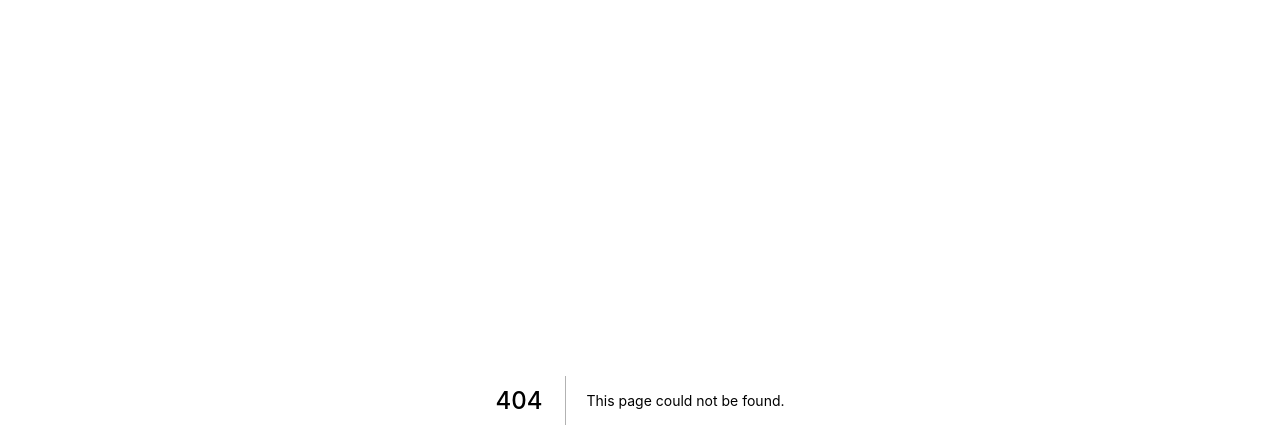
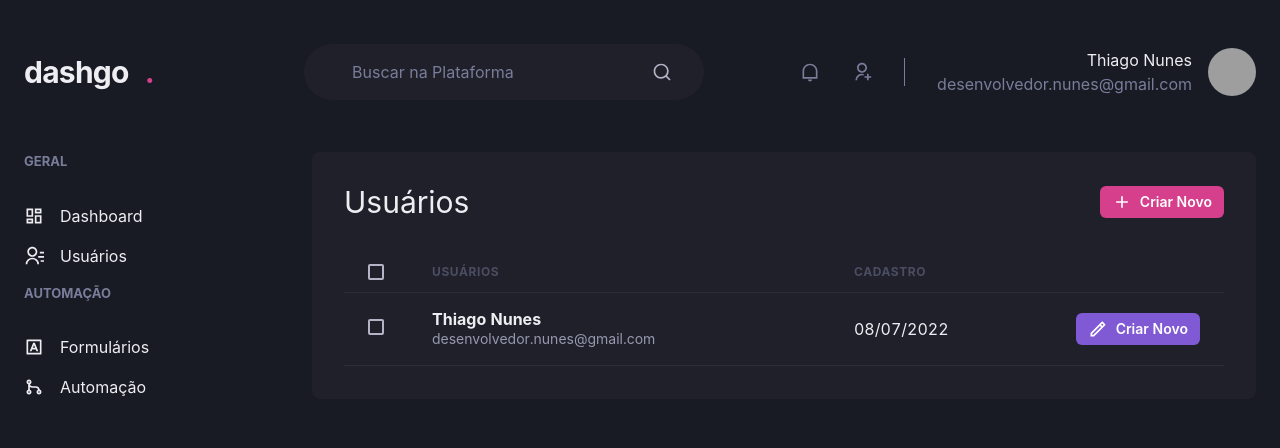
Before and after one commit to thg-nunes/dashgo, a Next.js app: page /users in a window 1280 px wide. Before the commit this address had no page. Shown: the top 448 px of the page. Built offline with nearby package versions, Linux system fonts and the light colour scheme; grey boxes are pictures that could not be loaded.

Commit message:
feature: cria tela de listagem de users

```diff
--- /dev/null
+++ b/src/pages/users/index.tsx
@@ -0,0 +1,52 @@
+import { Box, Button, Checkbox, Flex, Heading, Icon, Table, Tag, Tbody, Td, Text, Th, Thead, Tr } from "@chakra-ui/react";
+import { RiAddLine, RiPencilLine } from "react-icons/ri";
+import { Header } from "../../components/header";
+import { SideBar } from "../../components/sideBar";
+
+export default function UsersList() {
+  return (
+    <Box>
+      <Header />
+      <Flex w='100%' maxW={1480} mx='auto' px='6' my='6' >
+        <SideBar />
+        <Box flex={'1'} bg='gray.800' borderRadius={8} p='8'>
+          <Flex justify={'space-between'} align='center' mb={'8'}>
+            <Heading fontWeight={'normal'} size='lg'>Usuários</Heading>
+            <Button as='a' leftIcon={<Icon as={RiAddLine} fontSize='20' />} size={'sm'} fontSize='sm' colorScheme={'pink'}>Criar Novo</Button>
+          </Flex>
+
+          <Table colorScheme={'whiteAlpha'}>
+            <Thead>
+              <Tr>
+                <Th px={'6'} color='gray.200' w={'8'}>
+                  <Checkbox colorScheme={'pink'} />
+                </Th>
+                <Th>Usuários</Th>
+                <Th>Cadastro</Th>
+                <Th w={'8'} />
+              </Tr>
+            </Thead>
+
+            <Tbody>
+              <Tr>
+                <Td px={'6'}>
+                  <Checkbox colorScheme={'pink'} />
+                </Td>
+                <Td>
+                  <Box>
+                    <Text fontWeight={'bold'}>Thiago Nunes</Text>
+                    <Text color={'gray.300'} fontSize='sm'>desenvolvedor.nunes@gmail.com</Text>
+                  </Box>
+                </Td>
+                <Td>08/07/2022</Td>
+                <Td align="right">
+                  <Button as='a' leftIcon={<Icon as={RiPencilLine} fontSize='20' />} size={'sm'} fontSize='sm' colorScheme={'purple'}>Criar Novo</Button>
+                </Td>
+              </Tr>
+            </Tbody>
+          </Table>
+        </Box>
+      </Flex>
+    </Box>
+  )
+}
```
